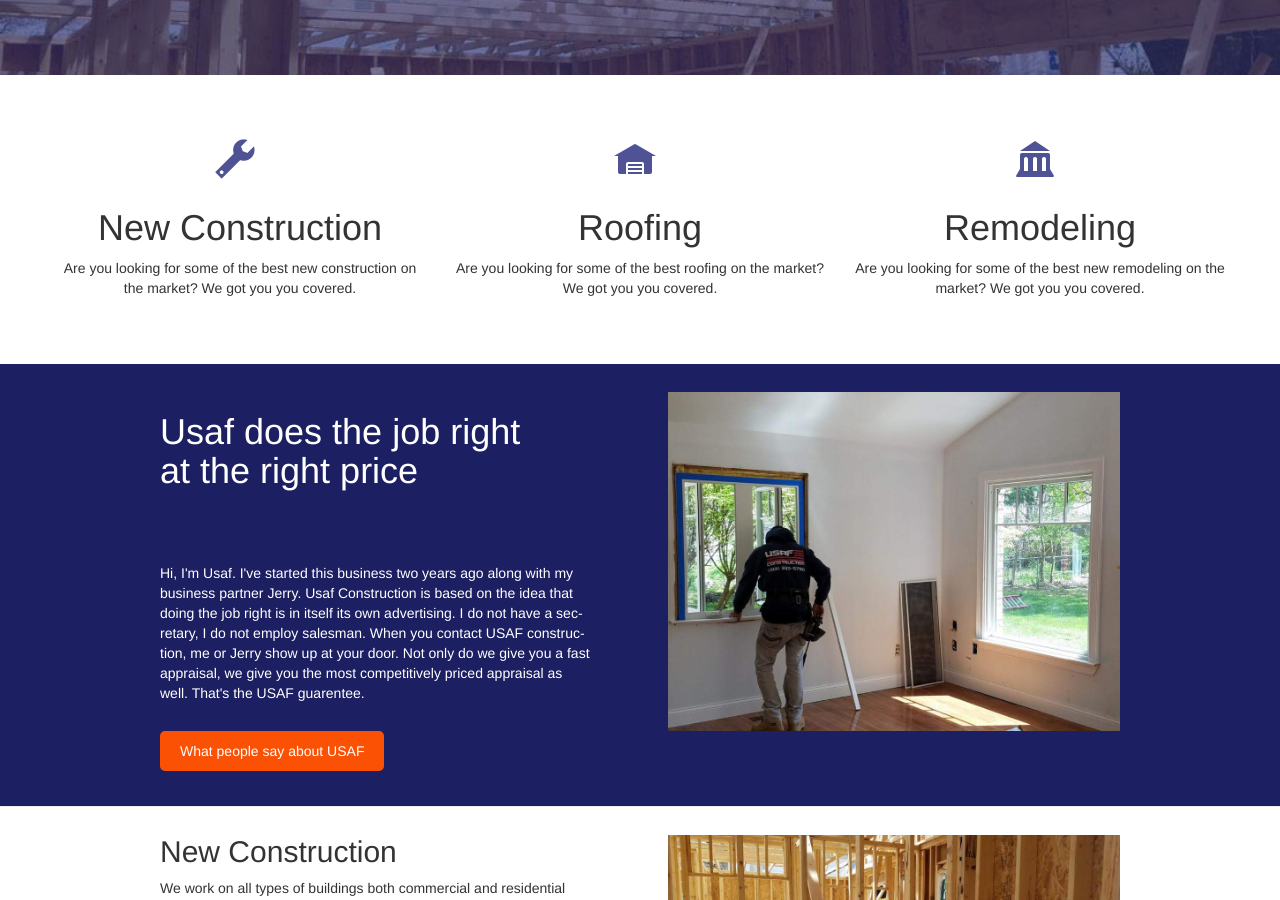
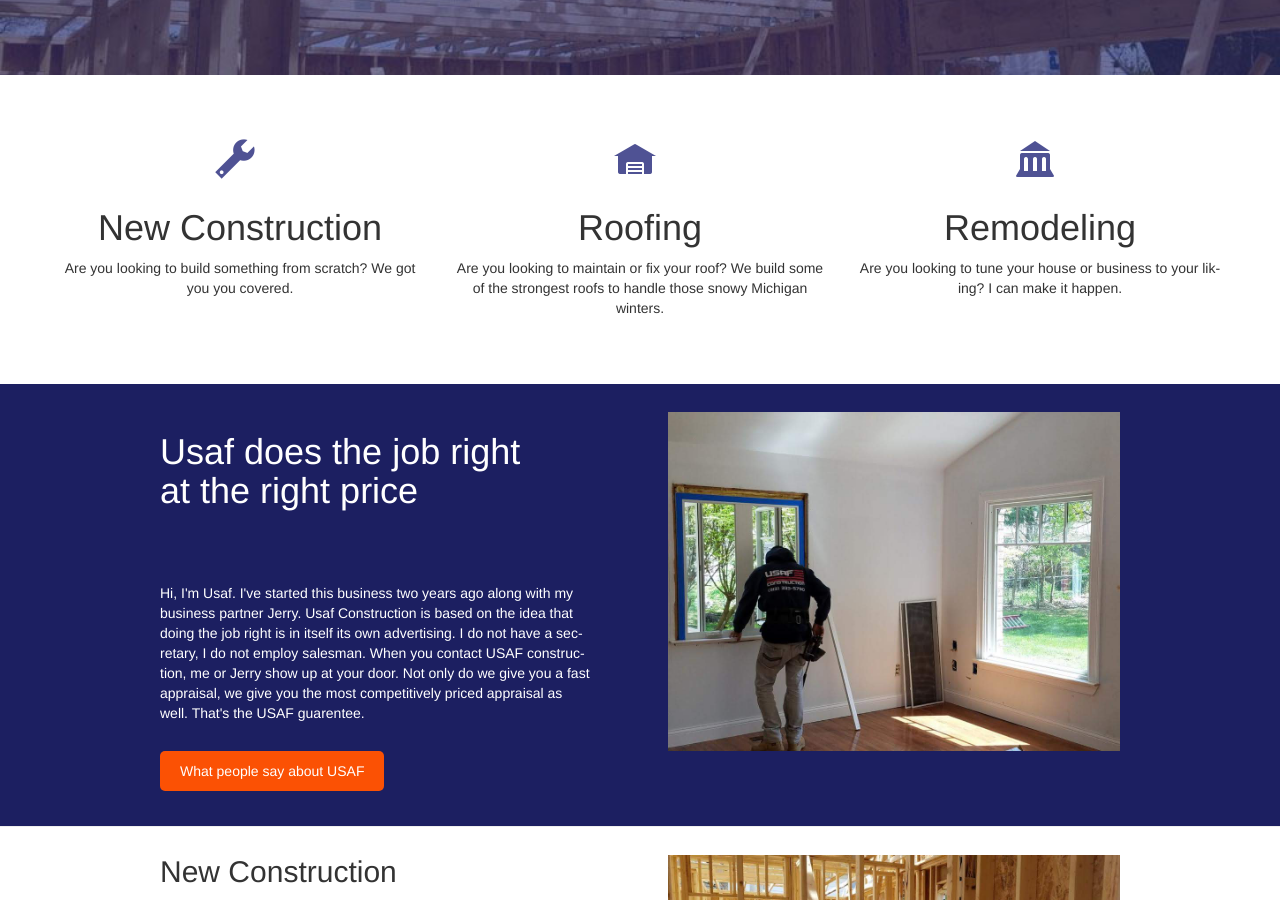
Before and after one commit to vhsconnect/vhsconnect.github.io, a Jekyll site: the page built from index.html, in a window 1280 px wide and 900 px high, scrolled down 730 px. Built offline with Jekyll 4.4.1, drawn with Linux system fonts in a browser that asks for light colours; some web fonts are replaced.

Commit message:
Changed copy for pillars

```diff
--- a/_data/pillars.yml
+++ b/_data/pillars.yml
@@ -1,11 +1,11 @@
 - title: New Construction
-  description: 'Are you looking for some of the best new construction on the market? We got you you covered.'
+  description: 'Are you looking to build something from scratch? We got you you covered.'
   vector: largeIcon firstPillar
 
 - title: Roofing
-  description: 'Are you looking for some of the best roofing on the market? We got you you covered.'
+  description: 'Are you looking to maintain or fix your roof? We build some of the strongest roofs to handle those snowy Michigan winters. '
   vector: largeIcon secondPillar
 
 - title: Remodeling
-  description: 'Are you looking for some of the best new remodeling on the market? We got you you covered.'
+  description: 'Are you looking to tune your house or business to your liking? I can make it happen.'
   vector: largeIcon thirdPillar
```
